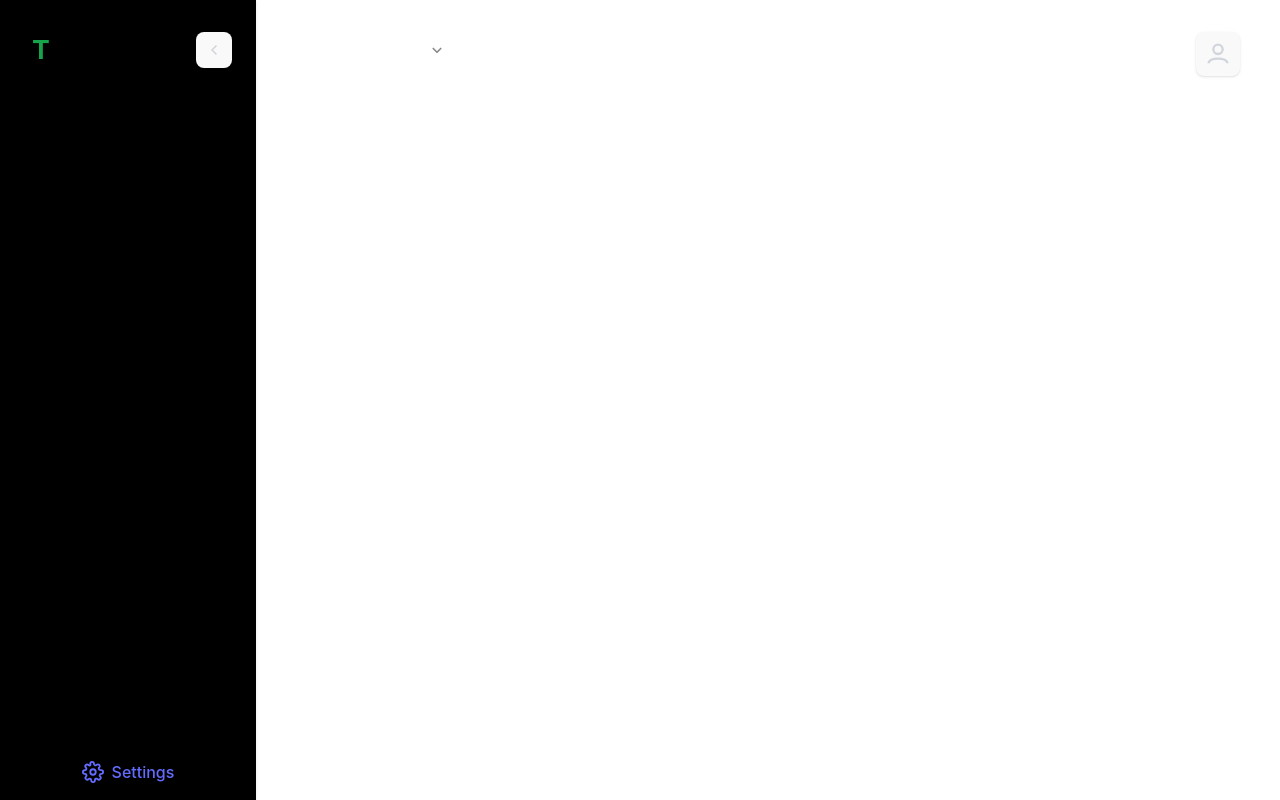
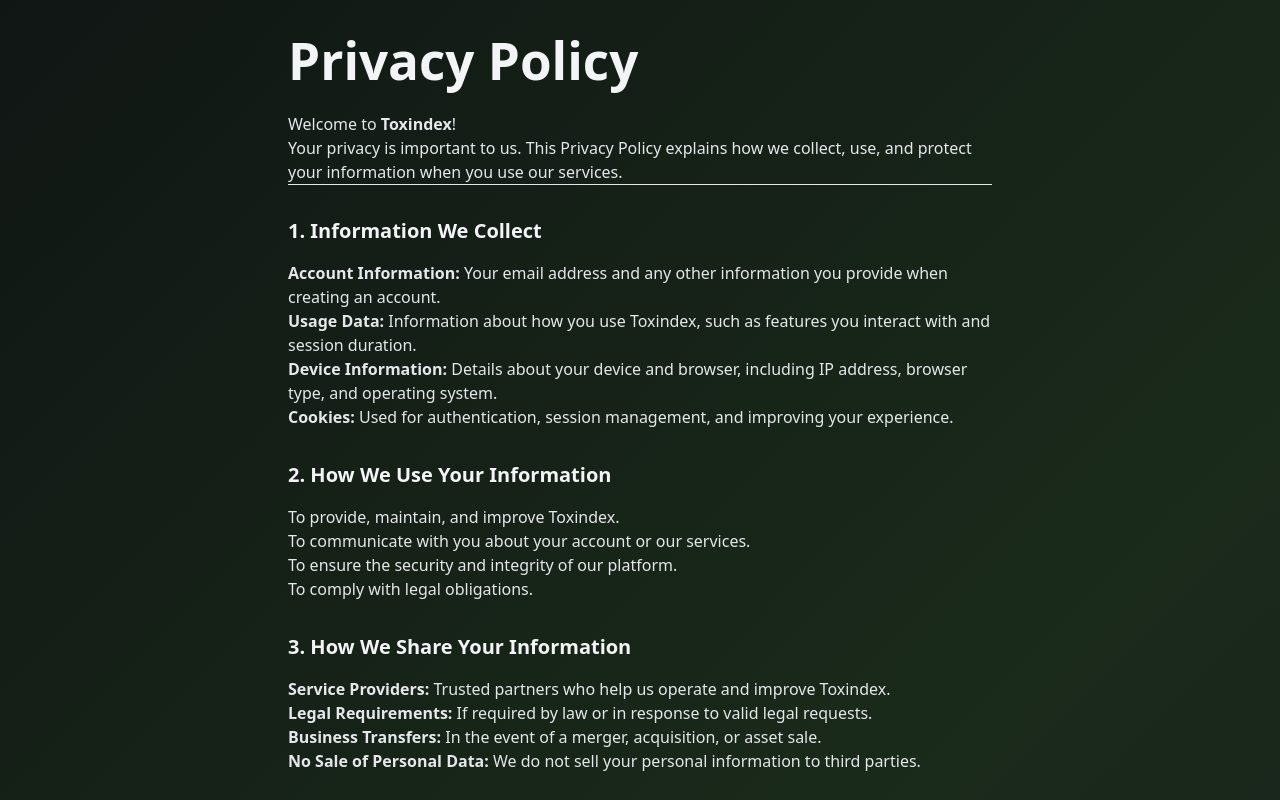
Before and after one commit to insilica/toxindex, a React (Vite) app in the folder frontend/: page /policies/privacy-policy in a window 1280 px wide. Shown: the top 800 px of the page. Built offline with nearby package versions, Linux system fonts and the light colour scheme; no server answers.

Commit message:
react migration

```diff
--- /dev/null
+++ b/frontend/public/policies/privacy-policy.md
@@ -0,0 +1,54 @@
+# Privacy Policy
+
+Welcome to **Toxindex**!
+
+Your privacy is important to us. This Privacy Policy explains how we collect, use, and protect your information when you use our services.
+
+---
+
+## 1. Information We Collect
+
+- **Account Information:** Your email address and any other information you provide when creating an account.
+- **Usage Data:** Information about how you use Toxindex, such as features you interact with and session duration.
+- **Device Information:** Details about your device and browser, including IP address, browser type, and operating system.
+- **Cookies:** Used for authentication, session management, and improving your experience.
+
+## 2. How We Use Your Information
+
+- To provide, maintain, and improve Toxindex.
+- To communicate with you about your account or our services.
+- To ensure the security and integrity of our platform.
+- To comply with legal obligations.
+
+## 3. How We Share Your Information
+
+- **Service Providers:** Trusted partners who help us operate and improve Toxindex.
+- **Legal Requirements:** If required by law or in response to valid legal requests.
+- **Business Transfers:** In the event of a merger, acquisition, or asset sale.
+- **No Sale of Personal Data:** We do not sell your personal information to third parties.
+
+## 4. Your Choices
+
+- **Account Information:** Update or delete your account information at any time by contacting us or using account settings.
+- **Cookies:** Control cookies through your browser settings.
+- **Data Deletion:** Request deletion of your data by contacting us at [kyu@insilica.co](mailto:kyu@insilica.co).
+
+## 5. Security
+
+We take reasonable measures to protect your information, but no method of transmission or storage is 100% secure.
+
+## 6. Children's Privacy
+
+Toxindex is not intended for children under 13. We do not knowingly collect personal information from children under 13.
+
+## 7. Changes to This Policy
+
+We may update this Privacy Policy from time to time. Material changes will be posted on this page.
+
+## 8. Contact Us
+
+If you have any questions about this Privacy Policy, please contact us at [kyu@insilica.co](mailto:kyu@insilica.co).
+
+---
+
+*For real legal advice, please consult your legal team.*
--- a/frontend/src/App.tsx
+++ b/frontend/src/App.tsx
@@ -6,21 +6,30 @@
 import CreateEnvironment from "./components/CreateEnvironment";
 import Dashboard from "./components/Dashboard";
 import SettingsEnvironments from "./components/SettingsEnvironments";
+import TermsPrivacy from "./components/TermsPrivacy";
+import Settings from "./components/Settings";
 import { BrowserRouter as Router, Routes, Route } from "react-router-dom";
 
 function App() {
   return (
-    <Router>
-      <Layout>
+    <div className="w-screen h-screen min-h-screen min-w-full">
+      <Router>
         <Routes>
+          {/* Public routes: no Layout */}
           <Route path="/login" element={<LoginForm />} />
           <Route path="/register" element={<RegisterForm />} />
           <Route path="/verify" element={<VerifyPage />} />
+          <Route path="/policies/terms-of-use/" element={<TermsPrivacy />} />
+          <Route path="/policies/privacy-policy/" element={<TermsPrivacy />} />
+
+          {/* Protected routes: with Layout */}
           <Route
             path="/"
             element={
               <ProtectedRoute>
-                <Dashboard />
+                <Layout>
+                  <Dashboard />
+                </Layout>
               </ProtectedRoute>
             }
           />
@@ -28,7 +37,19 @@
             path="/environments/new"
             element={
               <ProtectedRoute>
-                <CreateEnvironment />
+                <Layout>
+                  <CreateEnvironment />
+                </Layout>
+              </ProtectedRoute>
+            }
+          />
+          <Route
+            path="/settings"
+            element={
+              <ProtectedRoute>
+                <Layout>
+                  <Settings />
+                </Layout>
               </ProtectedRoute>
             }
           />
@@ -36,13 +57,15 @@
             path="/settings/environments"
             element={
               <ProtectedRoute>
-                <SettingsEnvironments />
+                <Layout>
+                  <SettingsEnvironments />
+                </Layout>
               </ProtectedRoute>
             }
           />
         </Routes>
-      </Layout>
-    </Router>
+      </Router>
+    </div>
   );
 }
 
--- a/frontend/src/components/Layout.tsx
+++ b/frontend/src/components/Layout.tsx
@@ -143,10 +143,10 @@
               defaultValue="toxindex-rap"
             >
               <option value="toxindex-rap">ToxIndex RAP</option>
-              <option value="gpt-4">GPT-4</option>
-              <option value="gpt-3.5">GPT-3.5</option>
-              <option value="llama-2">Llama-2</option>
-              <option value="custom">Custom Model</option>
+              <option value="toxindex-pathway">ToxIndex Pathway</option>
+              <option value="toxindex-3rd">ToxIndex 3rd</option>
+              <option value="toxindex-4th">ToxIndex 4th</option>
+              <option value="toxindex-5th">ToxIndex 5th</option>
             </select>
             <span style={{ pointerEvents: 'none', position: 'absolute', right: 6, top: '50%', transform: 'translateY(-50%)', display: 'flex', alignItems: 'center' }}>
               <svg width="18" height="18" viewBox="0 0 24 24" fill="none" stroke="#888" strokeWidth="2.2" strokeLinecap="round" strokeLinejoin="round">
@@ -157,6 +157,7 @@
         </div>
       </div>
       {/* User profile button at top right, aligned with others */}
+      {auth && (
         <div style={{ position: 'absolute', top: '2rem', right: '2.5rem', zIndex: 40 }} ref={profileRef}>
           <button
             onClick={() => setProfileOpen(v => !v)}
@@ -183,6 +184,7 @@
             </div>
           )}
         </div>
+      )}
       {/* Main Content */}
       <main className="flex-1 flex items-center justify-center h-screen">
         {children}
--- a/frontend/src/components/LoginForm.tsx
+++ b/frontend/src/components/LoginForm.tsx
@@ -42,12 +42,13 @@
   };
 
   return (
-    <form onSubmit={handleSubmit} className="bg-white p-8 rounded shadow-md w-full max-w-sm mx-auto mt-12">
-      <h2 className="text-2xl font-bold mb-6 text-center">Login</h2>
-      {error && <div className="text-red-600 mb-4 text-center">{error}</div>}
+    <div className="flex items-center justify-center min-h-screen min-w-full w-full h-screen" style={{ background: 'linear-gradient(135deg, #101614 0%, #1a2a1a 60%, #1a2320 100%)' }}>
+      <form onSubmit={handleSubmit} className="p-8 rounded shadow-md w-full max-w-sm" style={{ background: 'rgba(16, 22, 20, 0.7)' }}>
+        <h2 className="text-2xl font-bold mb-6 text-center text-gray-100">Login</h2>
+        {error && <div className="text-red-400 mb-4 text-center">{error}</div>}
         <input
           type="email"
-        className="block w-full mb-4 p-3 border border-gray-300 rounded focus:outline-none focus:ring-2 focus:ring-blue-500 text-gray-900"
+          className="block w-full mb-4 p-3 border border-gray-700 rounded focus:outline-none focus:ring-2 focus:ring-green-500 text-gray-100 bg-transparent placeholder-gray-400"
           placeholder="Email"
           value={email}
           onChange={e => setEmail(e.target.value)}
@@ -55,7 +56,7 @@
         />
         <input
           type="password"
-        className="block w-full mb-6 p-3 border border-gray-300 rounded focus:outline-none focus:ring-2 focus:ring-blue-500 text-gray-900"
+          className="block w-full mb-6 p-3 border border-gray-700 rounded focus:outline-none focus:ring-2 focus:ring-green-500 text-gray-100 bg-transparent placeholder-gray-400"
           placeholder="Password"
           value={password}
           onChange={e => setPassword(e.target.value)}
@@ -69,12 +70,18 @@
           {loading ? "Logging in..." : "Login"}
         </button>
         <div className="mt-4 text-center">
-        <a href="/forgot_password" className="text-blue-600 hover:underline text-sm">Forgot password?</a>
+          <a href="/forgot_password" className="text-blue-400 hover:underline text-sm">Forgot password?</a>
         </div>
         <div className="mt-2 text-center">
-        <a href="/register" className="text-blue-600 hover:underline text-sm">Need to create an account?</a>
+          <a href="/register" className="text-blue-400 hover:underline text-sm">Need to create an account?</a>
+        </div>
+        <div className="mt-6 text-center text-xs text-gray-400">
+          <a href="/policies/terms-of-use/" className="hover:underline">Terms of Use</a>
+          <span className="mx-2">|</span>
+          <a href="/policies/privacy-policy/" className="hover:underline">Privacy Policy</a>
         </div>
       </form>
+    </div>
   );
 };
 
--- /dev/null
+++ b/frontend/src/components/Settings.tsx
@@ -0,0 +1,29 @@
+import React from "react";
+import { useNavigate } from "react-router-dom";
+import { FaListAlt } from "react-icons/fa";
+
+const Settings: React.FC = () => {
+  const navigate = useNavigate();
+
+  return (
+    <div className="flex items-center justify-center min-h-screen min-w-full w-full h-screen" style={{ background: 'linear-gradient(135deg, #1a1426 0%, #2a1a2a 60%, #231a23 100%)' }}>
+      <div className="w-full max-w-2xl p-8 rounded shadow-lg" style={{ background: 'rgba(0,0,0,0.15)' }}>
+        <h1 className="text-3xl font-bold mb-8 text-white text-center">Settings</h1>
+        <ul className="divide-y divide-gray-700">
+          <li className="flex items-center justify-between py-6">
+            <span className="text-xl text-white">Environments</span>
+            <button
+              className="text-white hover:text-purple-200 p-2 rounded-full"
+              title="Go to Environments settings"
+              onClick={() => navigate("/settings/environments")}
+            >
+              <FaListAlt size={28} />
+            </button>
+          </li>
+        </ul>
+      </div>
+    </div>
+  );
+};
+
+export default Settings;
--- /dev/null
+++ b/frontend/src/components/TermsPrivacy.tsx
@@ -0,0 +1,40 @@
+import React, { useEffect, useState } from "react";
+import { useLocation } from "react-router-dom";
+import ReactMarkdown from "react-markdown";
+
+const TermsPrivacy: React.FC = () => {
+  const location = useLocation();
+  const isTerms = location.pathname.includes("terms-of-use");
+  const [content, setContent] = useState("");
+
+  useEffect(() => {
+    const file = isTerms ? "/policies/terms-of-use.md" : "/policies/privacy-policy.md";
+    fetch(file)
+      .then(res => res.text())
+      .then(text => {
+        setContent(text);
+        console.log("Loaded markdown:", text);
+      });
+  }, [isTerms]);
+
+  return (
+    <div className="flex justify-center items-stretch min-h-screen w-full" style={{ background: 'linear-gradient(135deg, #101614 0%, #1a2a1a 60%, #1a2320 100%)' }}>
+      <div className="w-full max-w-3xl h-full min-h-screen p-8 text-gray-200">
+        {content ? (
+          <ReactMarkdown
+            components={{
+              h1: ({children}) => <h1 className="text-2xl font-bold mb-6 text-gray-100">{children}</h1>,
+              h2: ({children}) => <h2 className="text-xl font-semibold mt-8 mb-4 text-gray-100">{children}</h2>,
+            }}
+          >
+            {content}
+          </ReactMarkdown>
+        ) : (
+          <div>Loading or no content</div>
+        )}
+      </div>
+    </div>
+  );
+};
+
+export default TermsPrivacy;
--- a/package.json
+++ b/package.json
@@ -2,6 +2,7 @@
   "dependencies": {
     "@types/react-router-dom": "^5.3.3",
     "react-icons": "^5.5.0",
+    "react-markdown": "^10.1.0",
     "react-router-dom": "^7.6.2"
   }
 }
```
Also changed, not shown: frontend/public/policies/terms-of-use.md (added, +34 -0 lines), frontend/src/components/SettingsEnvironments.tsx (+7 -5 lines), 1 other file (tests, documents, lock files or other folders). Lines whose indentation alone changed are shown as unchanged.
